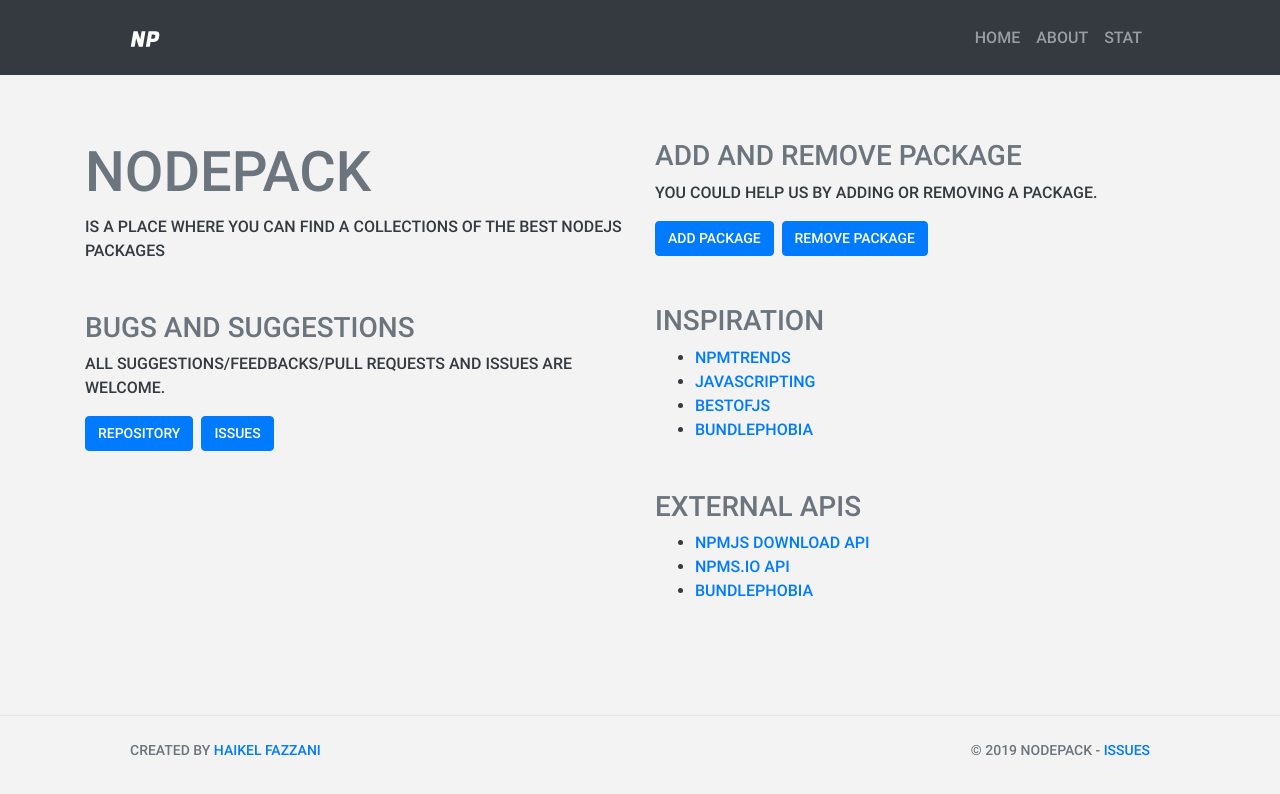
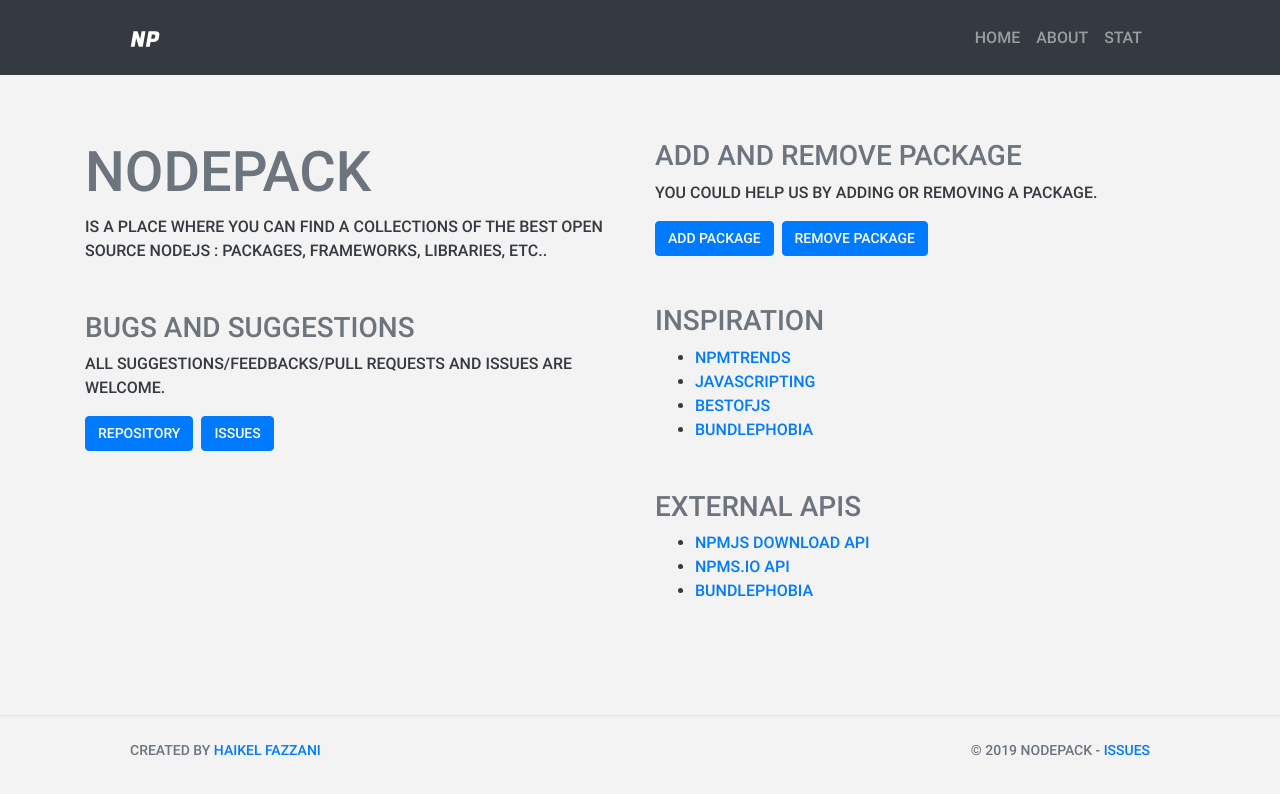
Before and after one commit to haikelfazzani/node-pack, a React (Create React App) app: page /about in a window 1280 px wide. Shown: the top 794 px of the page. Built offline with nearby package versions, Linux system fonts and the light colour scheme; what @haikel/min-captcha would draw is missing.

Commit message:
update app

```diff
--- a/src/pages/About.js
+++ b/src/pages/About.js
@@ -24,7 +24,9 @@ export default function About() {
             <h1 className="text-muted display-4">NodePack</h1>
 
             <div className="mb-5">
-              <p>IS A PLACE WHERE YOU CAN find a collections of the best nodejs packages</p>
+              <p>IS A PLACE WHERE YOU CAN find a collections of the best open source nodejs : packages,
+                frameworks, libraries, etc..
+              </p>
             </div>
 
             <div className="mb-5">
```
